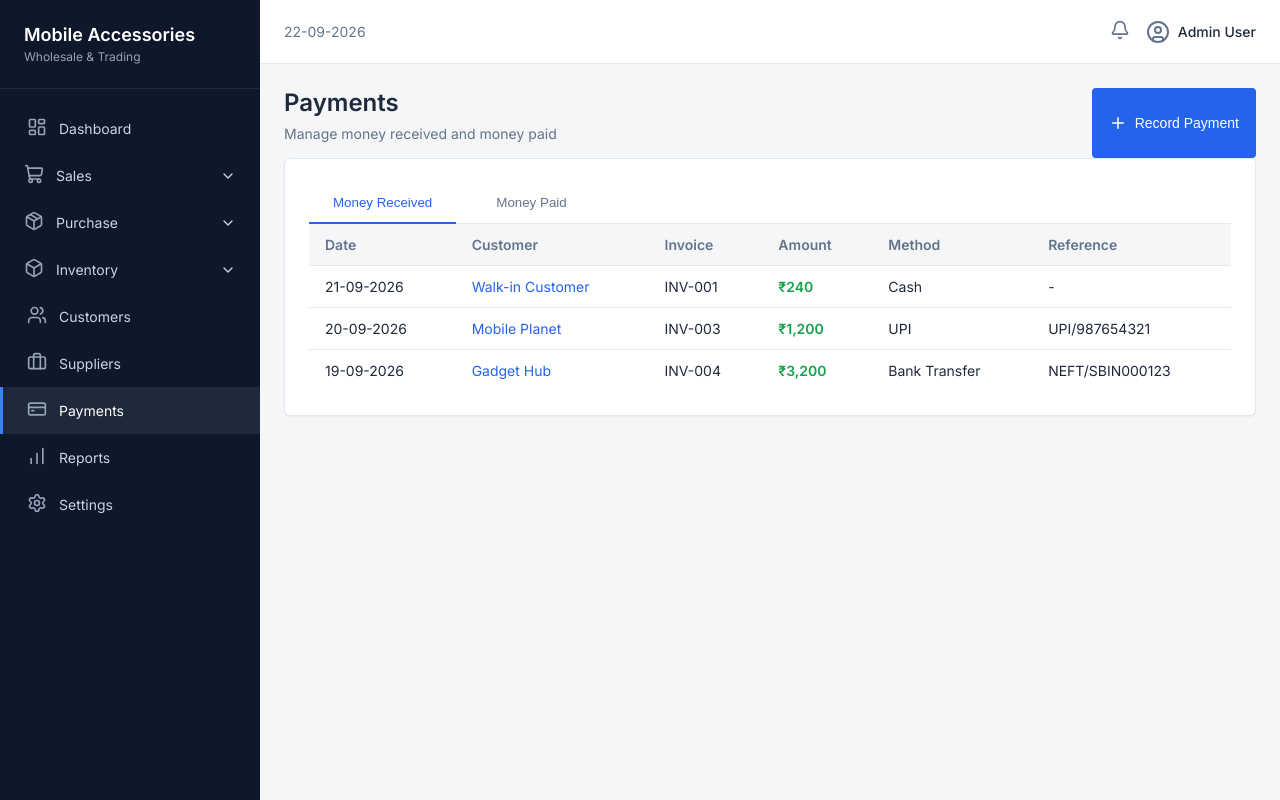
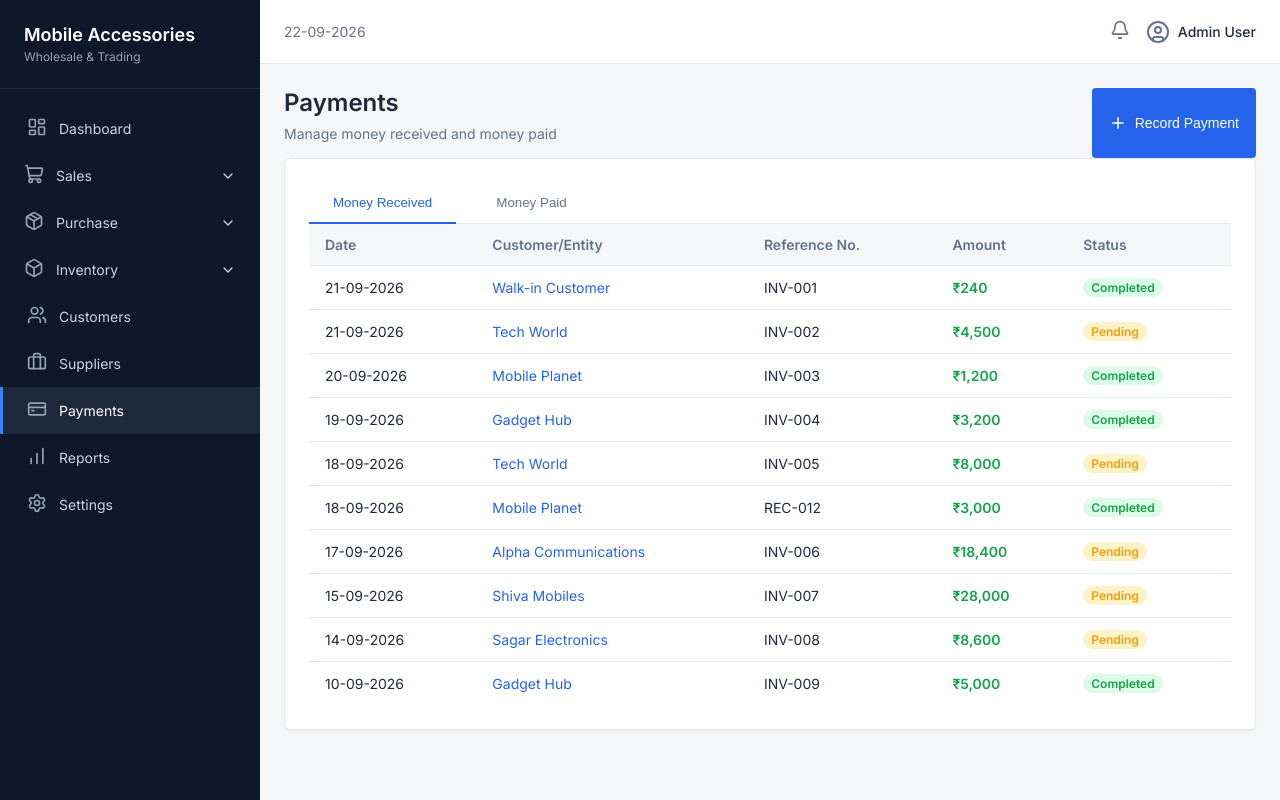
Before and after one commit to ankitpandey1900/inventory-management-demo, a React (Vite) app: page /payments in a window 1280 px wide. Built offline with nearby package versions, Linux system fonts and the light colour scheme.

Commit message:
feat: add Payments page to manage received and paid transactions

```diff
--- a/src/pages/Payments.jsx
+++ b/src/pages/Payments.jsx
@@ -1,8 +1,13 @@
 import React, { useState } from 'react';
 import { Plus } from 'lucide-react';
+import { useAppData } from '../context/AppDataContext';
 
 const Payments = () => {
   const [activeTab, setActiveTab] = useState('received');
+  const { transactions } = useAppData();
+
+  const receivedPayments = transactions.filter(t => t.type === 'Sale' || t.type === 'Payment In');
+  const paidPayments = transactions.filter(t => t.type === 'Purchase' || t.type === 'Payment Out');
 
   return (
     <div>
@@ -38,38 +43,26 @@ const Payments = () => {
               <thead>
                 <tr>
                   <th>Date</th>
-                  <th>Customer</th>
-                  <th>Invoice</th>
+                  <th>Customer/Entity</th>
+                  <th>Reference No.</th>
                   <th>Amount</th>
-                  <th>Method</th>
-                  <th>Reference</th>
+                  <th>Status</th>
                 </tr>
               </thead>
               <tbody>
+                {receivedPayments.length === 0 ? (
                   <tr>
-                  <td>21-09-2026</td>
-                  <td style={{ color: 'var(--primary)' }}>Walk-in Customer</td>
-                  <td>INV-001</td>
-                  <td style={{ fontWeight: 600, color: 'var(--success)' }}>₹240</td>
-                  <td>Cash</td>
-                  <td>-</td>
+                    <td colSpan="5" style={{ textAlign: 'center', padding: '2rem', color: 'var(--text-muted)' }}>No received payments recorded yet.</td>
                   </tr>
-                <tr>
-                  <td>20-09-2026</td>
-                  <td style={{ color: 'var(--primary)' }}>Mobile Planet</td>
-                  <td>INV-003</td>
-                  <td style={{ fontWeight: 600, color: 'var(--success)' }}>₹1,200</td>
-                  <td>UPI</td>
-                  <td>UPI/987654321</td>
+                ) : receivedPayments.map((p, i) => (
+                  <tr key={i}>
+                    <td>{p.date}</td>
+                    <td style={{ color: 'var(--primary)' }}>{p.entity}</td>
+                    <td>{p.invoiceNo}</td>
+                    <td style={{ fontWeight: 600, color: 'var(--success)' }}>₹{p.amount.toLocaleString()}</td>
+                    <td><span className={`badge ${p.status === 'Completed' ? 'badge-success' : 'badge-warning'}`}>{p.status}</span></td>
                   </tr>
-                <tr>
-                  <td>19-09-2026</td>
-                  <td style={{ color: 'var(--primary)' }}>Gadget Hub</td>
-                  <td>INV-004</td>
-                  <td style={{ fontWeight: 600, color: 'var(--success)' }}>₹3,200</td>
-                  <td>Bank Transfer</td>
-                  <td>NEFT/SBIN000123</td>
-                </tr>
+                ))}
               </tbody>
             </table>
           </div>
@@ -81,30 +74,26 @@ const Payments = () => {
               <thead>
                 <tr>
                   <th>Date</th>
-                  <th>Supplier</th>
-                  <th>Purchase</th>
+                  <th>Supplier/Entity</th>
+                  <th>Reference No.</th>
                   <th>Amount</th>
-                  <th>Method</th>
-                  <th>Reference</th>
+                  <th>Status</th>
                 </tr>
               </thead>
               <tbody>
+                {paidPayments.length === 0 ? (
                   <tr>
-                  <td>20-09-2026</td>
-                  <td style={{ color: 'var(--primary)' }}>Shree Telecom</td>
-                  <td>PUR-056</td>
-                  <td style={{ fontWeight: 600, color: 'var(--danger)' }}>₹15,000</td>
-                  <td>Bank Transfer</td>
-                  <td>RTGS/HDFC000123</td>
+                    <td colSpan="5" style={{ textAlign: 'center', padding: '2rem', color: 'var(--text-muted)' }}>No outgoing payments recorded yet.</td>
                   </tr>
-                <tr>
-                  <td>15-09-2026</td>
-                  <td style={{ color: 'var(--primary)' }}>Mega Accessories</td>
-                  <td>PUR-050</td>
-                  <td style={{ fontWeight: 600, color: 'var(--danger)' }}>₹8,500</td>
-                  <td>Bank Transfer</td>
-                  <td>IMPS/ICIC000123</td>
+                ) : paidPayments.map((p, i) => (
+                  <tr key={i}>
+                    <td>{p.date}</td>
+                    <td style={{ color: 'var(--primary)' }}>{p.entity}</td>
+                    <td>{p.invoiceNo}</td>
+                    <td style={{ fontWeight: 600, color: 'var(--danger)' }}>₹{p.amount.toLocaleString()}</td>
+                    <td><span className={`badge ${p.status === 'Completed' ? 'badge-success' : 'badge-warning'}`}>{p.status}</span></td>
                   </tr>
+                ))}
               </tbody>
             </table>
           </div>
```
Lines whose indentation alone changed are shown as unchanged.
